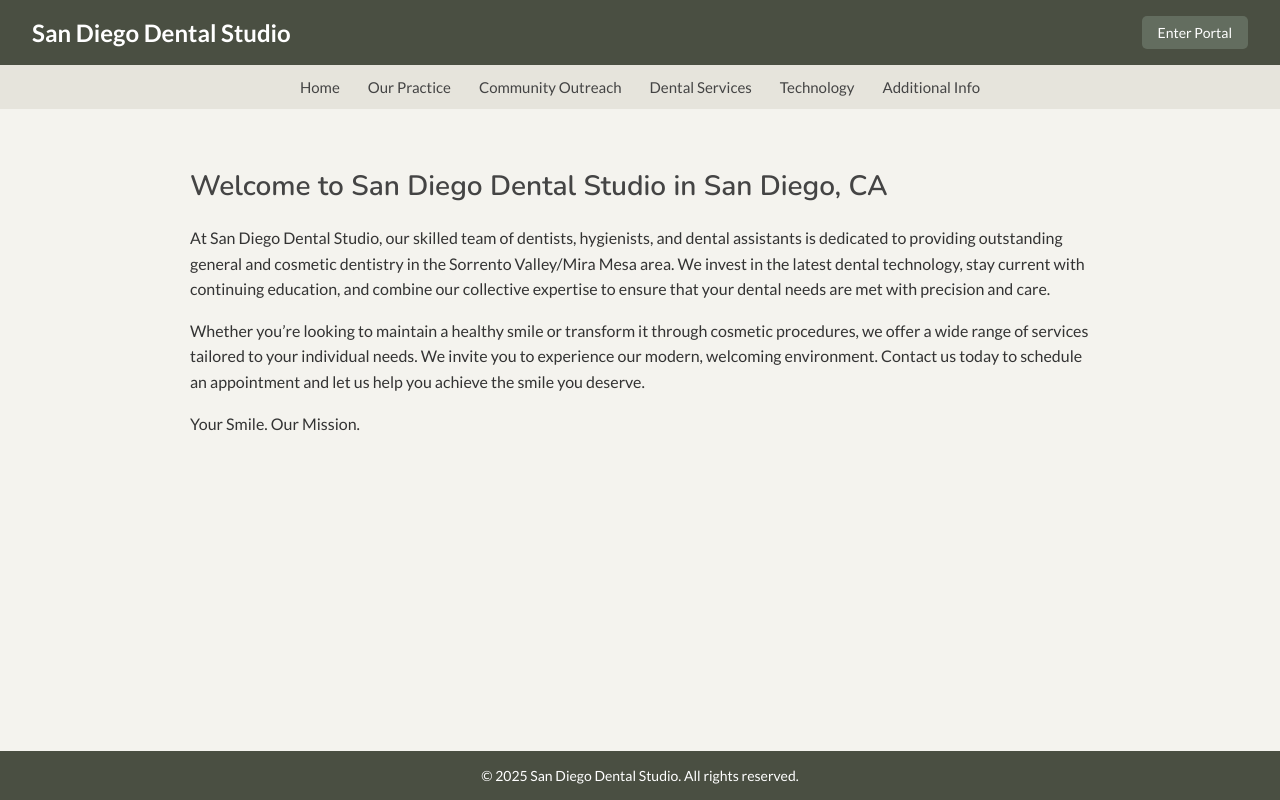
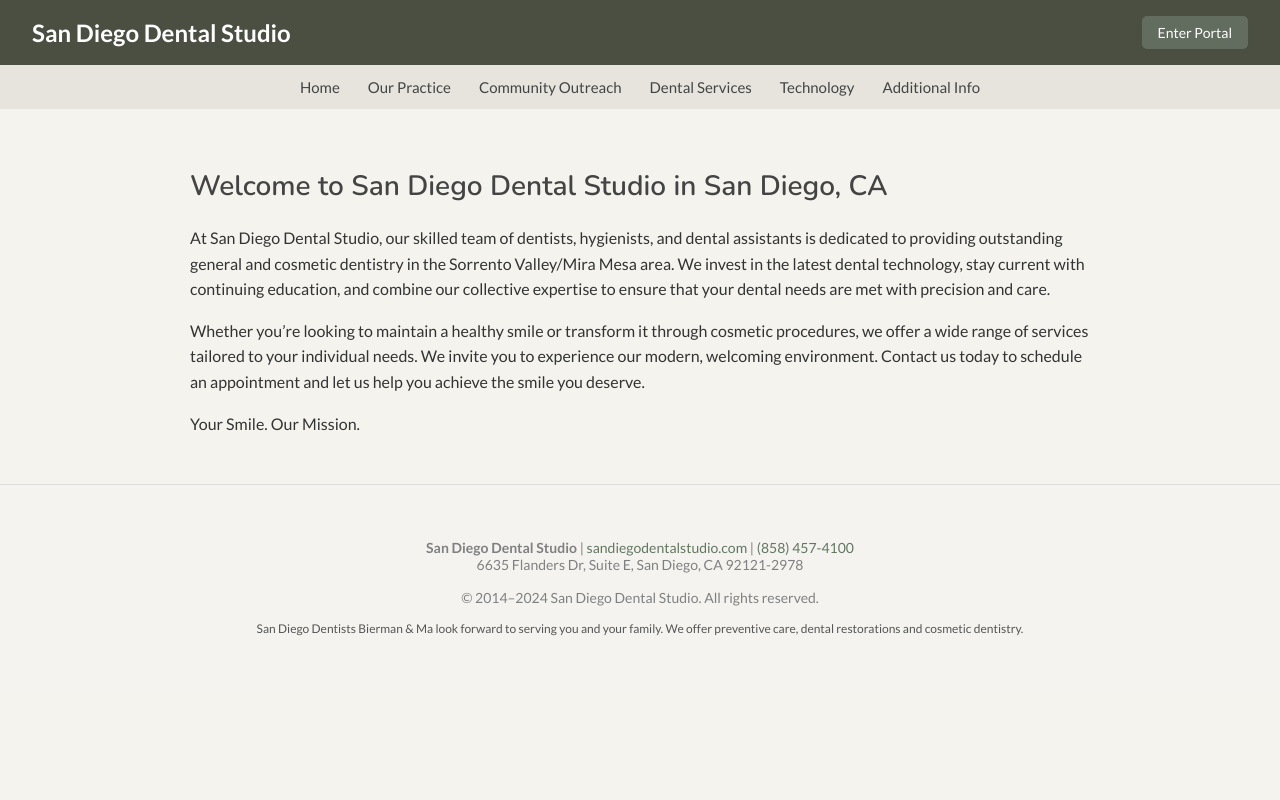
Before and after one commit to mousecarpone/DentistWebAppFrontend, a React (Vite) app in the folder frontend/: page /services in a window 1280 px wide. Built offline with nearby package versions, Linux system fonts and the light colour scheme.

Commit message:
some index stuff

```diff
--- a/frontend/package.json
+++ b/frontend/package.json
@@ -11,6 +11,7 @@
   },
   "dependencies": {
     "axios": "^1.8.4",
+    "framer-motion": "^12.7.4",
     "html2pdf.js": "^0.10.3",
     "jspdf": "^3.0.1",
     "jwt-decode": "^4.0.0",
--- /dev/null
+++ b/frontend/src/components/Footer.jsx
@@ -0,0 +1,30 @@
+import React from "react";
+import "../styles/Footer.css";
+
+function Footer() {
+  return (
+    <footer className="site-footer">
+      <div className="footer-top">
+
+      </div>
+
+      <div className="footer-middle">
+        <p>
+          <strong>San Diego Dental Studio</strong> | <a href="https://sandiegodentalstudio.com">sandiegodentalstudio.com</a> | <a href="tel:8584574100">(858) 457-4100</a><br />
+          6635 Flanders Dr, Suite E, San Diego, CA 92121-2978
+        </p>
+      </div>
+
+      <div className="footer-bottom">
+        <p>
+          &copy; 2014–2024 San Diego Dental Studio. All rights reserved.
+        </p>
+        <p className="smallprint">
+          San Diego Dentists Bierman & Ma look forward to serving you and your family. We offer preventive care, dental restorations and cosmetic dentistry.
+        </p>
+      </div>
+    </footer>
+  );
+}
+
+export default Footer;
--- a/frontend/src/pages/index/AdditionalInfo.jsx
+++ b/frontend/src/pages/index/AdditionalInfo.jsx
@@ -2,12 +2,13 @@ import React from "react";
 import { useNavigate } from "react-router-dom";
 import "../../styles/Portal.css";
 import "../../styles/Index.css";
+import Footer from "../../components/Footer";
 
 function AdditionalInfo() {
   const navigate = useNavigate();
 
   return (
-    <div className="main-container">
+    <div className="main-container" page-fade>
 
       <header className="top-header">
         <div className="clinic-name">San Diego Dental Studio</div>
@@ -45,9 +46,7 @@ function AdditionalInfo() {
         <p className="italics">Your Smile. Our Mission.</p>
       </section>
 
-      <footer className="footer">
-        <p>© 2025 San Diego Dental Studio. All rights reserved.</p>
-      </footer>
+      <Footer />
     </div>
   );
 }
--- a/frontend/src/pages/index/CommunityOutreach.jsx
+++ b/frontend/src/pages/index/CommunityOutreach.jsx
@@ -2,12 +2,13 @@ import React from "react";
 import { useNavigate } from "react-router-dom";
 import "../../styles/Portal.css";
 import "../../styles/Index.css";
+import Footer from "../../components/Footer";
 
 function CommunityOutreach() {
   const navigate = useNavigate();
 
   return (
-    <div className="main-container">
+    <div className="main-container" page-fade>
 
       <header className="top-header">
         <div className="clinic-name">San Diego Dental Studio</div>
@@ -45,9 +46,7 @@ function CommunityOutreach() {
         <p className="italics">Your Smile. Our Mission.</p>
       </section>
 
-      <footer className="footer">
-        <p>© 2025 San Diego Dental Studio. All rights reserved.</p>
-      </footer>
+      <Footer />
     </div>
   );
 }
--- a/frontend/src/pages/index/Index.jsx
+++ b/frontend/src/pages/index/Index.jsx
@@ -2,12 +2,13 @@ import React from "react";
 import { useNavigate } from "react-router-dom";
 import "../../styles/Portal.css";
 import "../../styles/Index.css";
+import Footer from "../../components/Footer";
 
 function Index() {
   const navigate = useNavigate();
 
   return (
-    <div className="main-container">
+    <div className="main-container page-fade">
 
       <header className="top-header">
         <div className="clinic-name">San Diego Dental Studio</div>
@@ -15,13 +16,6 @@ function Index() {
           Enter Portal
         </button>
       </header>
-
-      <div className="hero-container">
-        <div className="hero-overlay" />
-        <div className="hero-text">
-          <h1>Your Perfect Smile,<br></br>Our Commitment</h1>
-        </div>
-      </div>
 
       <nav className="main-nav">
         <button onClick={() => navigate("/")}>Home</button>
@@ -32,27 +26,44 @@ function Index() {
         <button onClick={() => navigate("/additional-info")}>Additional Info</button>
       </nav>
 
+      <div className="hero-container">
+        <div className="hero-overlay" />
+        <div className="hero-text">
+          <h1>Your Perfect Smile,<br />Our Commitment</h1>
+        </div>
+      </div>
+
       <section className="content-section">
-        <h2>Welcome to San Diego Dental Studio in San Diego, CA</h2>
+        <h2>Welcome to San Diego Dental Studio</h2>
         <p>
-          At San Diego Dental Studio, our skilled team of dentists, hygienists, and dental assistants
-          is dedicated to providing outstanding general and cosmetic dentistry in the Sorrento
-          Valley/Mira Mesa area. We invest in the latest dental technology, stay current with
-          continuing education, and combine our collective expertise to ensure that your dental
-          needs are met with precision and care.
+          At San Diego Dental Studio, our mission is simple: provide world-class dental care in a warm, welcoming environment where patients feel heard, respected, and confident in their treatment.
         </p>
         <p>
-          Whether you’re looking to maintain a healthy smile or transform it through cosmetic
-          procedures, we offer a wide range of services tailored to your individual needs. We invite
-          you to experience our modern, welcoming environment. Contact us today to schedule an
-          appointment and let us help you achieve the smile you deserve.
+          Led by <strong>Dr. Tom Bierman</strong> and <strong>Dr. Quan Ma</strong>, our team of experienced dentists, hygienists, and clinical staff serve the communities of <strong>Sorrento Valley</strong>, <strong>Mira Mesa</strong>, and beyond. Whether you're here for a routine cleaning or a complete cosmetic transformation, we approach every smile with the same commitment to precision, comfort, and results.
         </p>
-        <p className="italics">Your Smile. Our Mission.</p>
+        <p>
+          Our clinic integrates advanced dental technology with compassionate care. From digital imaging and same-day CEREC crowns to gentle oral surgery and preventive care, we tailor every treatment to your unique needs and goals.
+        </p>
+        <p>
+          We invite you to experience the difference for yourself, schedule your appointment today and let us help you achieve the healthy, radiant smile you deserve.
+        </p>
+        <p />
+        <h2>We're located at:</h2>
+        <div className="map-embed">
+          <iframe
+            title="Google Map to Office"
+            src="https://www.google.com/maps/embed?pb=!1m18!1m12!1m3!1d3349.7144985328!2d-117.17980958481466!3d32.90571598093327!2m3!1f0!2f0!3f0!3m2!1i1024!2i768!4f13.1!3m3!1m2!1s0x80dc0763bc11ff2d%3A0x5d91c53b4330488c!2sSan+Diego+Dental+Studio!5e0!3m2!1sen!2sus!4v1534280731286"
+            width="100%"
+            height="350"
+            frameBorder="0"
+            style={{ border: 0 }}
+            allowFullScreen
+          ></iframe>
+        </div>
+
       </section>
 
-      <footer className="footer">
-        <p>© 2025 San Diego Dental Studio. All rights reserved.</p>
-      </footer>
+      <Footer />
     </div>
   );
 }
--- a/frontend/src/pages/index/OurPractice.jsx
+++ b/frontend/src/pages/index/OurPractice.jsx
@@ -2,12 +2,13 @@ import React from "react";
 import { useNavigate } from "react-router-dom";
 import "../../styles/Portal.css";
 import "../../styles/Index.css";
+import Footer from "../../components/Footer";
 
 function OurPractice() {
   const navigate = useNavigate();
 
   return (
-    <div className="main-container">
+    <div className="main-container" page-fade>
 
       <header className="top-header">
         <div className="clinic-name">San Diego Dental Studio</div>
@@ -45,9 +46,7 @@ function OurPractice() {
         <p className="italics">Your Smile. Our Mission.</p>
       </section>
 
-      <footer className="footer">
-        <p>© 2025 San Diego Dental Studio. All rights reserved.</p>
-      </footer>
+      <Footer />
     </div>
   );
 }
--- a/frontend/src/pages/index/Services.jsx
+++ b/frontend/src/pages/index/Services.jsx
@@ -2,12 +2,13 @@ import React from "react";
 import { useNavigate } from "react-router-dom";
 import "../../styles/Portal.css";
 import "../../styles/Index.css";
+import Footer from "../../components/Footer";
 
 function Services() {
   const navigate = useNavigate();
 
   return (
-    <div className="main-container">
+    <div className="main-container" page-fade>
 
       <header className="top-header">
         <div className="clinic-name">San Diego Dental Studio</div>
@@ -45,9 +46,7 @@ function Services() {
         <p className="italics">Your Smile. Our Mission.</p>
       </section>
 
-      <footer className="footer">
-        <p>© 2025 San Diego Dental Studio. All rights reserved.</p>
-      </footer>
+      <Footer />
     </div>
   );
 }
--- a/frontend/src/pages/index/Technology.jsx
+++ b/frontend/src/pages/index/Technology.jsx
@@ -2,12 +2,13 @@ import React from "react";
 import { useNavigate } from "react-router-dom";
 import "../../styles/Portal.css";
 import "../../styles/Index.css";
+import Footer from "../../components/Footer";
 
 function Technology() {
   const navigate = useNavigate();
 
   return (
-    <div className="main-container">
+    <div className="main-container" page-fade>
 
       <header className="top-header">
         <div className="clinic-name">San Diego Dental Studio</div>
@@ -45,9 +46,7 @@ function Technology() {
         <p className="italics">Your Smile. Our Mission.</p>
       </section>
 
-      <footer className="footer">
-        <p>© 2025 San Diego Dental Studio. All rights reserved.</p>
-      </footer>
+      <Footer />
     </div>
   );
 }
--- /dev/null
+++ b/frontend/src/styles/Footer.css
@@ -0,0 +1,57 @@
+.site-footer {
+    padding: 40px 20px;
+    background-color: #f4f3ef;
+    color: #333a41;
+    font-size: 14px;
+    font-family: 'Lato', sans-serif;
+    border-top: 1px solid #ddd;
+  }
+
+  .footer-nav {
+    display: flex;
+    flex-wrap: wrap;
+    gap: 12px;
+    justify-content: center;
+    margin-bottom: 20px;
+  }
+
+  .footer-nav a {
+    color: #627761; /* primary green */
+    text-decoration: none;
+    transition: color 0.2s ease;
+  }
+
+  .footer-nav a:hover {
+    text-decoration: underline;
+    color: #4e5f4e; /* darker green on hover */
+  }
+
+  .footer-middle, .footer-bottom {
+    text-align: center;
+    margin-bottom: 16px;
+  }
+
+  .footer-middle a {
+    color: #627761;
+    text-decoration: none;
+  }
+
+  .footer-middle a:hover {
+    text-decoration: underline;
+    color: #4e5f4e;
+  }
+
+  .footer-bottom a {
+    color: #627761;
+    text-decoration: none;
+  }
+
+  .footer-bottom a:hover {
+    text-decoration: underline;
+    color: #4e5f4e;
+  }
+
+  .footer-bottom .smallprint {
+    font-size: 12px;
+    color: #555;
+  }
--- a/frontend/src/styles/Index.css
+++ b/frontend/src/styles/Index.css
@@ -1,3 +1,13 @@
+.page-fade {
+  opacity: 0;
+  animation: fadeIn 300ms ease forwards;
+}
+
+@keyframes fadeIn {
+  to {
+    opacity: 1;
+  }
+}
 body {
   margin: 0;
   padding: 0;
```
Also changed, not shown: 1 other file (tests, documents, lock files or other folders).
